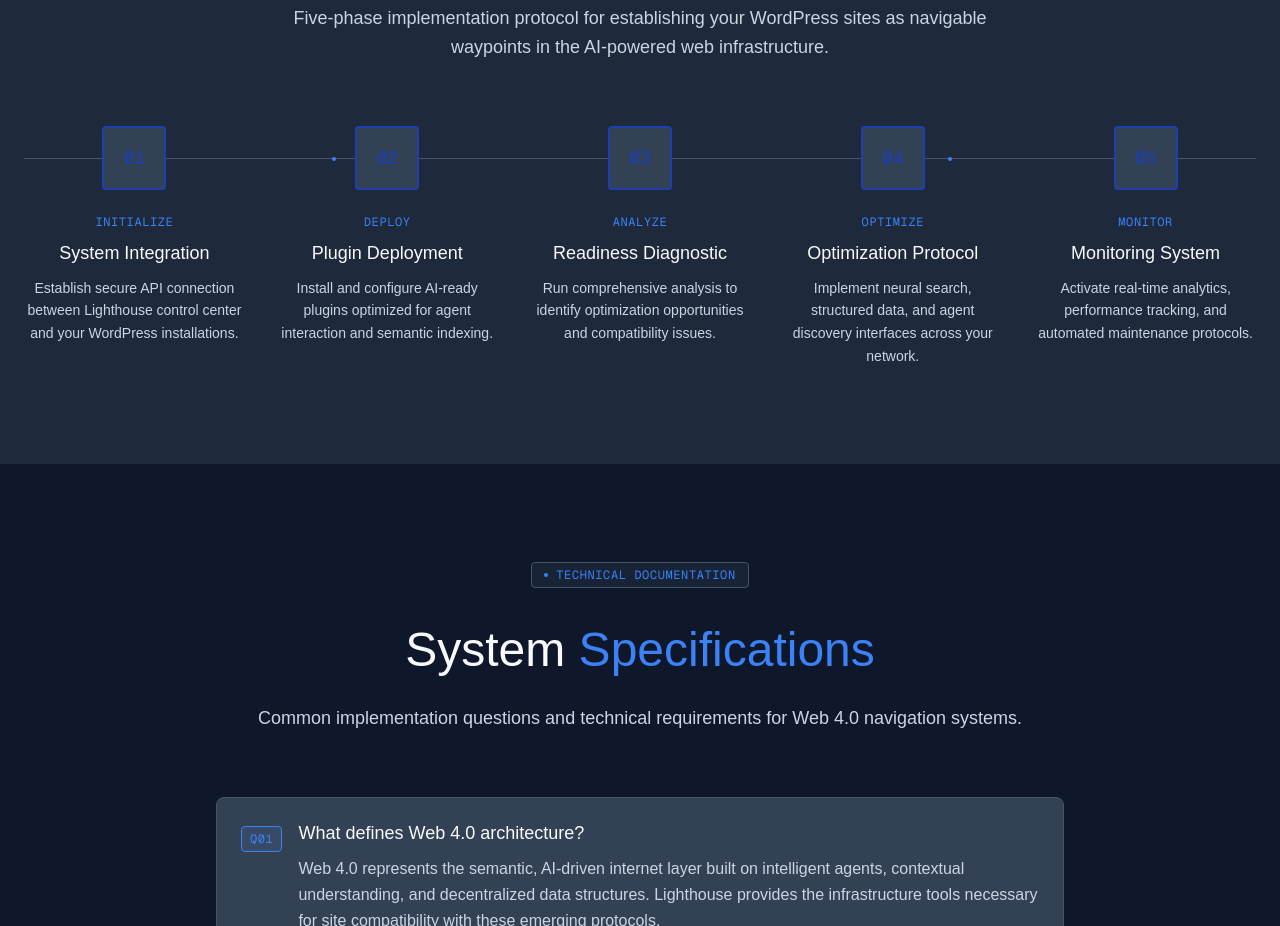
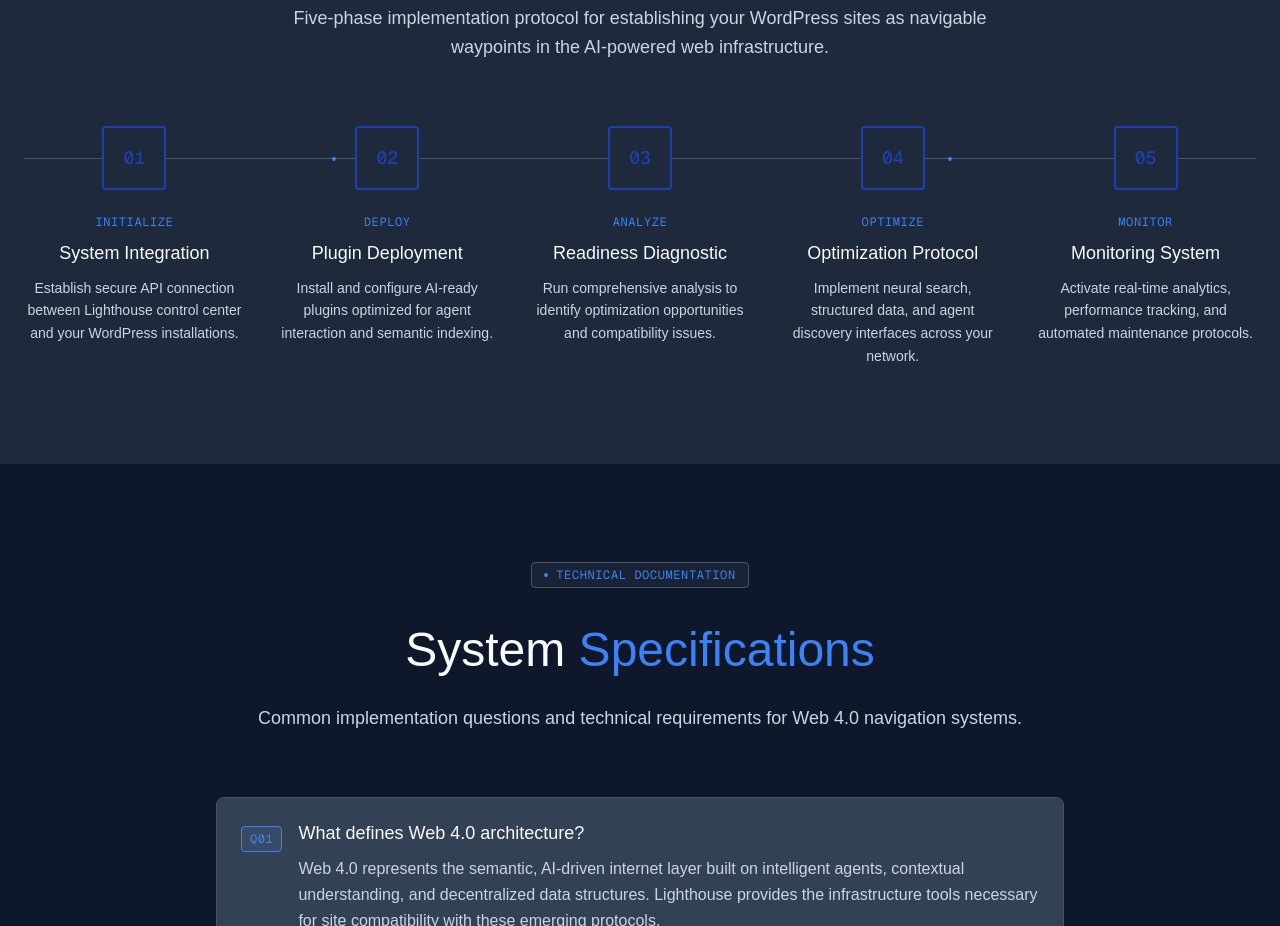
Before and after one commit to arkologystudio/lighthouse-dashboard, a Next.js app: page / in a window 1280 px wide. Shown: the part 3300-4226 px from the top of the page. Built offline with nearby package versions, Linux system fonts and the light colour scheme; no server answers.

Commit message:
minor styling change

```diff
--- a/src/app/page.tsx
+++ b/src/app/page.tsx
@@ -1207,7 +1207,7 @@ const HomePage: React.FC = () => (
                     <div
                       className="w-16 h-16 mx-auto rounded border-2 flex items-center justify-center relative z-10"
                       style={{
-                        backgroundColor: 'var(--color-lighthouse-structure)',
+                        backgroundColor: 'var(--color-ocean-surface)',
                         borderColor: 'var(--color-navigation-blue)',
                       }}
                     >
```
